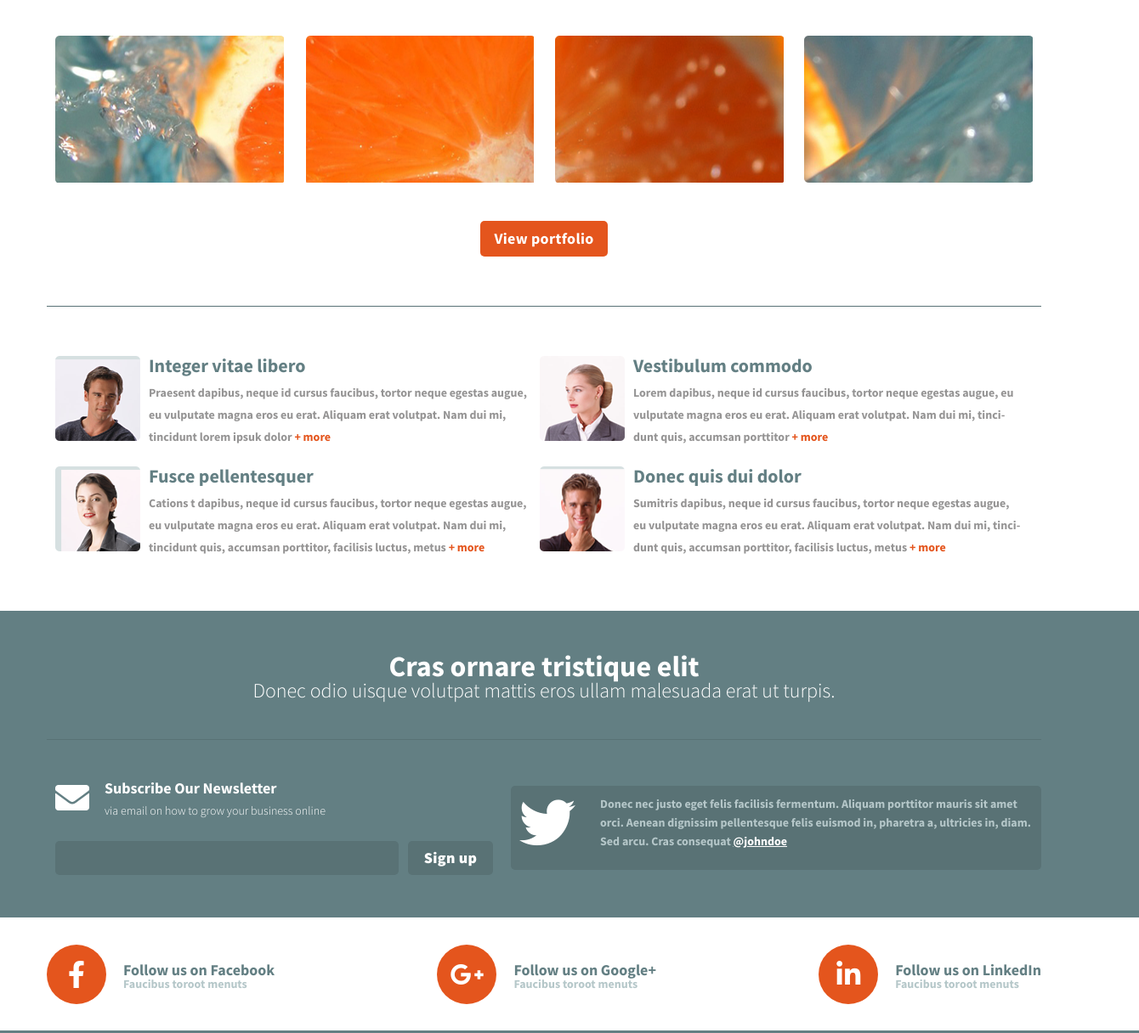
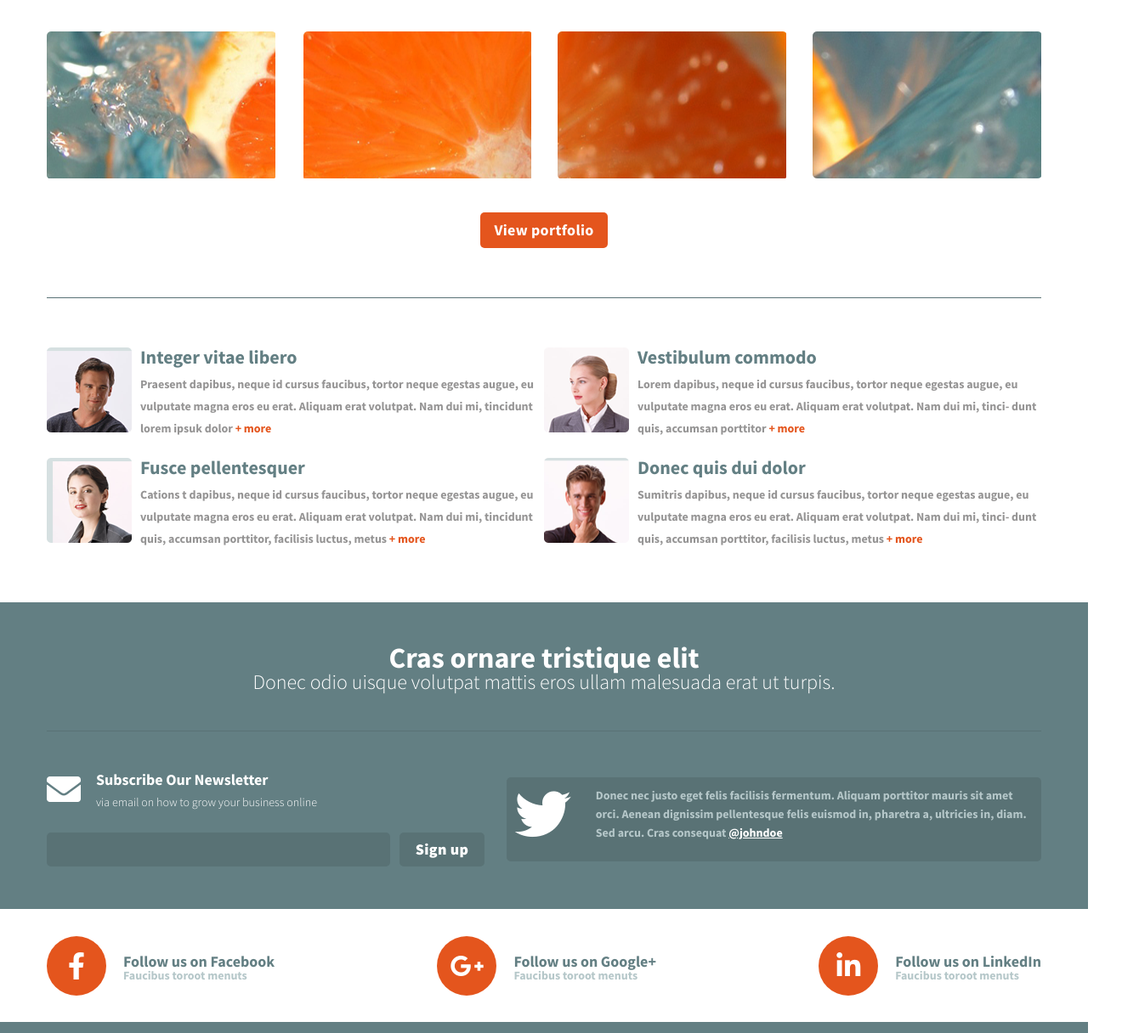
Before and after one commit to KonovalovaVV/html-css, a plain HTML site: page index.html in a window 1280 px wide. Shown: the part 1267-2483 px from the top of the page at 85% size, 1340 px wide, since content can reach past the window. Drawn offline with Linux system fonts and the light colour scheme.

Commit message:
Add media queries.

```diff
--- a/css/footer.css
+++ b/css/footer.css
@@ -5,24 +5,21 @@
 
 .footer {
     margin: 0 auto;
-    width: 100%;
 }
 
 .footer-content {
     margin: 0 auto;
-    padding: 0 20px;
     max-width: 1170px;
+    padding: 0px 20px;
 }
 
 .footer-section {
     width: 100%;
     margin: 0 auto;
-    padding-right: 60px;
 }
 
 .footer-section--dark {
     background-color: #637f83;
-    width: 100%;
 }
 
 .subscribe-form {
@@ -193,3 +190,21 @@
     font-size: 14px;
     line-height: 24px;
 }
+
+@media (min-width: 1170px) {
+    .form__section {
+        padding: 0px;
+    }
+
+    .form__section-input {
+        padding: 0px;
+    }
+
+    .footer-section {
+        padding: 0px;
+    }
+
+    .footer-section {
+        padding: 0px;
+    }
+}
--- a/css/main.css
+++ b/css/main.css
@@ -210,3 +210,23 @@
     white-space: nowrap;
     text-decoration: none;
 }
+
+@media (min-width: 1170px){
+    .gallery__item{
+        margin: 0px;
+    }
+
+    .gallery{
+        padding-right: 0px;
+        padding-left: 0px;
+    }
+
+    .featured-section{
+        padding: 0px;
+    }
+
+    .profile{
+        padding-right: 0px;
+        padding-left: 0px;
+    }
+}
--- a/css/menu.css
+++ b/css/menu.css
@@ -78,3 +78,9 @@
   .navigation-link:hover {
     color: #e4551d;
   }
+
+  @media (min-width: 1170px) {
+    .header {
+      padding-left: 0px;
+    }
+  }
```
